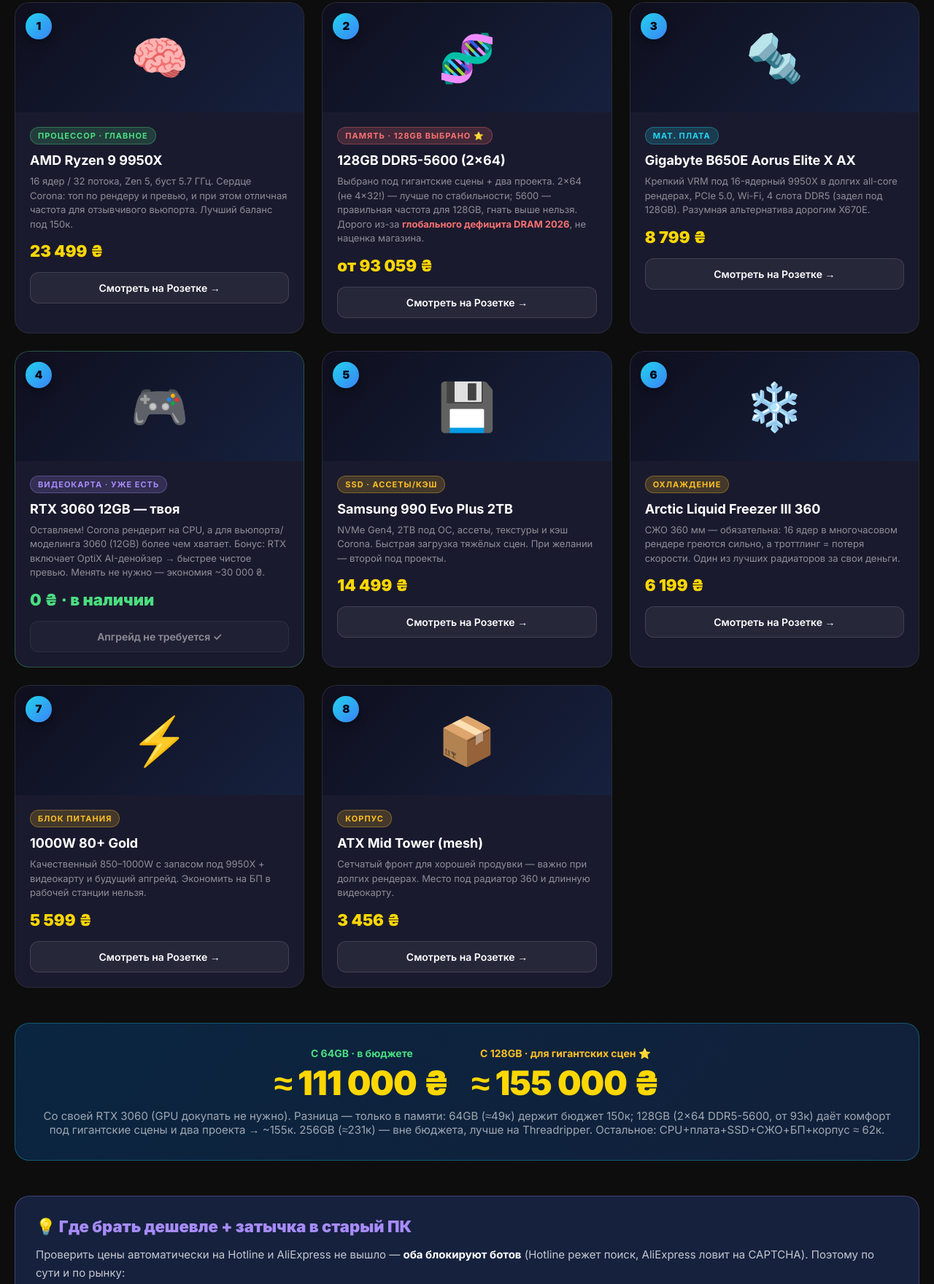
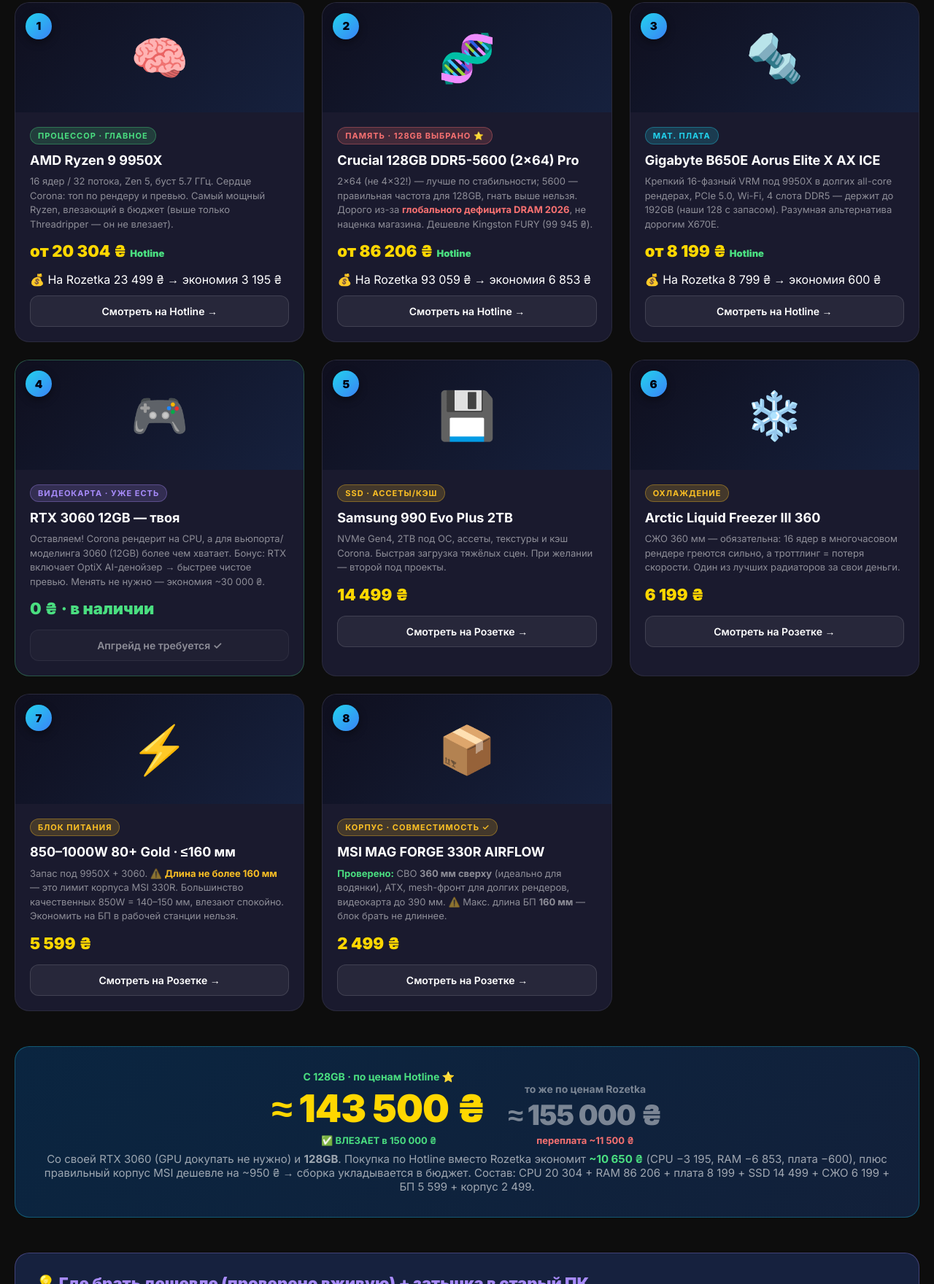
Before and after one commit to viktormoskalev07/misha-coder, a website: page index.html in a window 1280 px wide. Shown: the part 1506-3266 px from the top of the page at 73% size. Drawn offline with Linux system fonts and the light colour scheme.

Commit message:
Цены Hotline (проверены вживую) + корпус с подтверждённой совместимостью → 143.5к, влезли в бюджет
Hotline vs Rozetka (живые страницы товаров, поиск блокирует ботов):
- CPU 9950X: от 20 304₴ vs 23 499₴ → −3 195₴
- RAM Crucial 128GB 2×64 5600: от 86 206₴ vs 93 059₴ → −6 853₴ (Kingston дороже — 99 945₴)
- Плата B650E Aorus: от 8 199₴ vs 8 799₴ → −600₴
- Итого экономия ~10 650₴

Корпус — проверена совместимость с СВО 360 и БП:
- Cougar MX360 ОТКЛОНЁН: «360» это имя модели, сверху только 240мм (ловушка)
- Выбран MSI MAG FORGE 330R AIRFLOW 2 499₴: СВО 360 сверху, ATX, mesh, GPU до 390мм
- ⚠️ лимит длины БП 160мм → отражено в карточке БП

Итог с 128GB: ≈143 500₴ — влезает в 150к (было 155к)
Развенчано: 128GB за 37к в выдаче Hotline — устаревший кэш, вживую 86-100к

```diff
--- a/index.html
+++ b/index.html
@@ -133,42 +133,45 @@
   </div>
 
   <!-- КОМПОНЕНТЫ -->
-  <div class="category-title">🧩 Сборка <span>реальные цены Rozetka · июль 2026</span></div>
+  <div class="category-title">🧩 Сборка <span>цены проверены вживую: Hotline vs Rozetka · июль 2026</span></div>
   <div class="grid">
 
-    <div class="card" onclick="window.open('https://rozetka.com.ua/ua/search/?text=AMD%20Ryzen%209%209950X','_blank')">
+    <div class="card" onclick="window.open('https://hotline.ua/ua/computer-processory/amd-ryzen-9-9950x-100-100001277wof/','_blank')">
       <div class="ticket-number">1</div>
       <div class="part-icon">🧠</div>
       <div class="card-body">
         <span class="badge b-cpu">Процессор · главное</span>
         <div class="card-name">AMD Ryzen 9 9950X</div>
-        <div class="card-desc">16 ядер / 32 потока, Zen 5, буст 5.7 ГГц. Сердце Corona: топ по рендеру и превью, и при этом отличная частота для отзывчивого вьюпорта. Лучший баланс под 150к.</div>
-        <div class="card-price">23 499 ₴</div>
-        <a class="card-link" href="https://rozetka.com.ua/ua/search/?text=AMD%20Ryzen%209%209950X" target="_blank" onclick="event.stopPropagation()">Смотреть на Розетке →</a>
+        <div class="card-desc">16 ядер / 32 потока, Zen 5, буст 5.7 ГГц. Сердце Corona: топ по рендеру и превью. Самый мощный Ryzen, влезающий в бюджет (выше только Threadripper — он не влезает).</div>
+        <div class="card-price">от 20 304 ₴ <span style="font-size:13px;color:#4ade80">Hotline</span></div>
+        <div class="stock stock-in" style="margin-bottom:12px">💰 На Rozetka 23 499 ₴ → экономия 3 195 ₴</div>
+        <a class="card-link" href="https://hotline.ua/ua/computer-processory/amd-ryzen-9-9950x-100-100001277wof/" target="_blank" onclick="event.stopPropagation()">Смотреть на Hotline →</a>
       </div>
     </div>
 
-    <div class="card" onclick="window.open('https://rozetka.com.ua/ua/search/?text=DDR5%2064GB%206000%20Patriot%20Viper','_blank')">
+    <div class="card" onclick="window.open('https://hotline.ua/ua/computer-moduli-pamyati-dlya-pk-i-noutbukov/crucial-128-gb-2x64gb-5600-mhz-ddr5-pro-cp2k64g56c46u5/','_blank')">
       <div class="ticket-number">2</div>
       <div class="part-icon">🧬</div>
       <div class="card-body">
         <span class="badge b-ram">Память · 128GB выбрано ⭐</span>
-        <div class="card-name">128GB DDR5-5600 (2×64)</div>
-        <div class="card-desc">Выбрано под гигантские сцены + два проекта. 2×64 (не 4×32!) — лучше по стабильности; 5600 — правильная частота для 128GB, гнать выше нельзя. Дорого из-за <b style="color:#f87171">глобального дефицита DRAM 2026</b>, не наценка магазина.</div>
-        <div class="card-price">от 93 059 ₴</div>
-        <a class="card-link" href="https://rozetka.com.ua/ua/search/?text=DDR5%2064GB%206000%20Patriot%20Viper" target="_blank" onclick="event.stopPropagation()">Смотреть на Розетке →</a>
+        <div class="card-name">Crucial 128GB DDR5-5600 (2×64) Pro</div>
+        <div class="card-desc">2×64 (не 4×32!) — лучше по стабильности; 5600 — правильная частота для 128GB, гнать выше нельзя. Дорого из-за <b style="color:#f87171">глобального дефицита DRAM 2026</b>, не наценка магазина. Дешевле Kingston FURY (99 945 ₴).</div>
+        <div class="card-price">от 86 206 ₴ <span style="font-size:13px;color:#4ade80">Hotline</span></div>
+        <div class="stock stock-in" style="margin-bottom:12px">💰 На Rozetka 93 059 ₴ → экономия 6 853 ₴</div>
+        <a class="card-link" href="https://hotline.ua/ua/computer-moduli-pamyati-dlya-pk-i-noutbukov/crucial-128-gb-2x64gb-5600-mhz-ddr5-pro-cp2k64g56c46u5/" target="_blank" onclick="event.stopPropagation()">Смотреть на Hotline →</a>
       </div>
     </div>
 
-    <div class="card" onclick="window.open('https://hard.rozetka.com.ua/ua/gigabyte-b650e-aorus-elite-x-ax-ice/p419124102/','_blank')">
+    <div class="card" onclick="window.open('https://hotline.ua/ua/computer-materinskie-platy/gigabyte-b650e-aorus-elite-x-ax-ice/','_blank')">
       <div class="ticket-number">3</div>
       <div class="part-icon">🔩</div>
       <div class="card-body">
         <span class="badge b-mb">Мат. плата</span>
-        <div class="card-name">Gigabyte B650E Aorus Elite X AX</div>
-        <div class="card-desc">Крепкий VRM под 16-ядерный 9950X в долгих all-core рендерах, PCIe 5.0, Wi-Fi, 4 слота DDR5 (задел под 128GB). Разумная альтернатива дорогим X670E.</div>
-        <div class="card-price">8 799 ₴</div>
-        <a class="card-link" href="https://hard.rozetka.com.ua/ua/gigabyte-b650e-aorus-elite-x-ax-ice/p419124102/" target="_blank" onclick="event.stopPropagation()">Смотреть на Розетке →</a>
+        <div class="card-name">Gigabyte B650E Aorus Elite X AX ICE</div>
+        <div class="card-desc">Крепкий 16-фазный VRM под 9950X в долгих all-core рендерах, PCIe 5.0, Wi-Fi, 4 слота DDR5 — держит до 192GB (наши 128 с запасом). Разумная альтернатива дорогим X670E.</div>
+        <div class="card-price">от 8 199 ₴ <span style="font-size:13px;color:#4ade80">Hotline</span></div>
+        <div class="stock stock-in" style="margin-bottom:12px">💰 На Rozetka 8 799 ₴ → экономия 600 ₴</div>
+        <a class="card-link" href="https://hotline.ua/ua/computer-materinskie-platy/gigabyte-b650e-aorus-elite-x-ax-ice/" target="_blank" onclick="event.stopPropagation()">Смотреть на Hotline →</a>
       </div>
     </div>
 
@@ -213,22 +216,22 @@
       <div class="part-icon">⚡</div>
       <div class="card-body">
         <span class="badge b-etc">Блок питания</span>
-        <div class="card-name">1000W 80+ Gold</div>
-        <div class="card-desc">Качественный 850–1000W с запасом под 9950X + видеокарту и будущий апгрейд. Экономить на БП в рабочей станции нельзя.</div>
+        <div class="card-name">850–1000W 80+ Gold · ≤160 мм</div>
+        <div class="card-desc">Запас под 9950X + 3060. ⚠️ <b style="color:#fbbf24">Длина не более 160 мм</b> — это лимит корпуса MSI 330R. Большинство качественных 850W = 140–150 мм, влезают спокойно. Экономить на БП в рабочей станции нельзя.</div>
         <div class="card-price">5 599 ₴</div>
         <a class="card-link" href="https://rozetka.com.ua/ua/search/?text=%D0%B1%D0%BB%D0%BE%D0%BA%20%D0%B6%D0%B8%D0%B2%D0%BB%D0%B5%D0%BD%D0%BD%D1%8F%201000W%2080%20Plus" target="_blank" onclick="event.stopPropagation()">Смотреть на Розетке →</a>
       </div>
     </div>
 
-    <div class="card" onclick="window.open('https://rozetka.com.ua/ua/search/?text=%D0%BA%D0%BE%D1%80%D0%BF%D1%83%D1%81%20ATX%20Mid%20Tower%20mesh','_blank')">
+    <div class="card" onclick="window.open('https://hard.rozetka.com.ua/ua/msi-mag-forge-330r-airflow/p578568889/','_blank')">
       <div class="ticket-number">8</div>
       <div class="part-icon">📦</div>
       <div class="card-body">
-        <span class="badge b-etc">Корпус</span>
-        <div class="card-name">ATX Mid Tower (mesh)</div>
-        <div class="card-desc">Сетчатый фронт для хорошей продувки — важно при долгих рендерах. Место под радиатор 360 и длинную видеокарту.</div>
-        <div class="card-price">3 456 ₴</div>
-        <a class="card-link" href="https://rozetka.com.ua/ua/search/?text=%D0%BA%D0%BE%D1%80%D0%BF%D1%83%D1%81%20ATX%20Mid%20Tower%20mesh" target="_blank" onclick="event.stopPropagation()">Смотреть на Розетке →</a>
+        <span class="badge b-etc">Корпус · совместимость ✓</span>
+        <div class="card-name">MSI MAG FORGE 330R AIRFLOW</div>
+        <div class="card-desc"><b style="color:#4ade80">Проверено:</b> СВО <b>360 мм сверху</b> (идеально для водянки), ATX, mesh-фронт для долгих рендеров, видеокарта до 390 мм. ⚠️ Макс. длина БП <b>160 мм</b> — блок брать не длиннее.</div>
+        <div class="card-price">2 499 ₴</div>
+        <a class="card-link" href="https://hard.rozetka.com.ua/ua/msi-mag-forge-330r-airflow/p578568889/" target="_blank" onclick="event.stopPropagation()">Смотреть на Розетке →</a>
       </div>
     </div>
 
@@ -238,24 +241,28 @@
   <div class="total">
     <div style="display:flex; gap:30px; justify-content:center; flex-wrap:wrap; align-items:flex-end">
       <div>
-        <div style="font-size:14px; color:#4ade80; font-weight:700; margin-bottom:4px">С 64GB · в бюджете</div>
-        <div class="sum" style="font-size:clamp(30px,6vw,46px)">≈ 111 000 ₴</div>
+        <div style="font-size:14px; color:#4ade80; font-weight:700; margin-bottom:4px">С 128GB · по ценам Hotline ⭐</div>
+        <div class="sum" style="font-size:clamp(32px,7vw,52px)">≈ 143 500 ₴</div>
+        <div style="font-size:13px;color:#4ade80;font-weight:700;margin-top:4px">✅ ВЛЕЗАЕТ в 150 000 ₴</div>
       </div>
       <div>
-        <div style="font-size:14px; color:#fbbf24; font-weight:700; margin-bottom:4px">С 128GB · для гигантских сцен ⭐</div>
-        <div class="sum" style="font-size:clamp(30px,6vw,46px)">≈ 155 000 ₴</div>
+        <div style="font-size:14px; color:rgba(255,255,255,0.45); font-weight:700; margin-bottom:4px">то же по ценам Rozetka</div>
+        <div class="sum" style="font-size:clamp(26px,5vw,38px); color:rgba(255,255,255,0.45)">≈ 155 000 ₴</div>
+        <div style="font-size:13px;color:#f87171;font-weight:700;margin-top:4px">переплата ~11 500 ₴</div>
       </div>
     </div>
-    <div class="cap">Со своей RTX 3060 (GPU докупать не нужно). Разница — только в памяти: 64GB (≈49к) держит бюджет 150к; 128GB (2×64 DDR5-5600, от 93к) даёт комфорт под гигантские сцены и два проекта → ~155к. 256GB (≈231к) — вне бюджета, лучше на Threadripper. Остальное: CPU+плата+SSD+СЖО+БП+корпус ≈ 62к.</div>
+    <div class="cap">Со своей RTX 3060 (GPU докупать не нужно) и <b>128GB</b>. Покупка по Hotline вместо Rozetka экономит <b style="color:#4ade80">~10 650 ₴</b> (CPU −3 195, RAM −6 853, плата −600), плюс правильный корпус MSI дешевле на ~950 ₴ → сборка укладывается в бюджет. Состав: CPU 20 304 + RAM 86 206 + плата 8 199 + SSD 14 499 + СЖО 6 199 + БП 5 599 + корпус 2 499.</div>
   </div>
 
   <!-- ГДЕ ДЕШЕВЛЕ + ЗАТЫЧКА -->
   <div class="analysis" style="border-color:rgba(167,139,250,0.3); margin-bottom:44px">
-    <h2 style="color:#a78bfa">💡 Где брать дешевле + затычка в старый ПК</h2>
-    <p>Проверить цены автоматически на Hotline и AliExpress не вышло — <b>оба блокируют ботов</b> (Hotline режет поиск, AliExpress ловит на CAPTCHA). Поэтому по сути и по рынку:</p>
-    <p>🔴 <b style="color:#f87171">RAM — дорого ВЕЗДЕ.</b> Скачок DDR5 2026 глобальный (дефицит AI/HBM). На AliExpress и Hotline память тоже вздута — это <b>не наценка Розетки</b>, сэкономить не выйдет.</p>
-    <p>🔵 <b style="color:#22d3ee">Плата / БП / корпус / кулер — вот тут Розетка реально +15–40%.</b> Именно здесь твои «40%». Гоняй эти позиции через <a href="https://hotline.ua/ua/computer/" target="_blank" style="color:#22d3ee">Hotline.ua</a> и бери самый дешёвый магазин.</p>
-    <p>🟡 <b style="color:#fbbf24">CPU — НЕ на AliExpress.</b> Дорогие процы там часто перемаркированные/поддельные + растаможка (~+30% от €150) + нет гарантии. 9950X бери локально по Hotline-минимуму.</p>
+    <h2 style="color:#a78bfa">💡 Где брать дешевле (проверено вживую) + затычка в старый ПК</h2>
+    <p>Цены сверены <b>вживую на Hotline</b> (его поиск блокирует ботов, но страницы товаров читаются). Итог — <b style="color:#4ade80">Hotline дешевле Rozetka на ~10 650 ₴</b>:</p>
+    <p>✅ <b style="color:#4ade80">CPU 9950X:</b> Hotline от <b>20 304 ₴</b> vs Rozetka 23 499 ₴ → <b>−3 195 ₴ (13.6%)</b>. Тут Розетка правда накручивает.</p>
+    <p>✅ <b style="color:#4ade80">RAM 128GB Crucial 2×64:</b> Hotline от <b>86 206 ₴</b> vs Rozetka 93 059 ₴ → <b>−6 853 ₴</b>. (Kingston FURY дороже — 99 945 ₴.)</p>
+    <p>✅ <b style="color:#4ade80">Плата B650E Aorus:</b> Hotline от <b>8 199 ₴</b> vs Rozetka 8 799 ₴ → −600 ₴.</p>
+    <p>🔴 <b style="color:#f87171">Но 128GB за 80к — уже не найти.</b> Дефицит DRAM 2026 реален: в поисковой выдаче Hotline светится старая цена ~37к, но <b>вживую это 86–100к</b> — кэш устарел. Минимум по рынку сейчас ≈86к.</p>
+    <p>🟡 <b style="color:#fbbf24">CPU — НЕ на AliExpress.</b> Дорогие процы там часто перемаркированные/поддельные + растаможка (~+30% от €150) + нет гарантии. AliExpress вообще закрыт CAPTCHA для проверки. Бери локально по Hotline.</p>
     <p style="margin-top:14px; padding-top:14px; border-top:1px solid rgba(255,255,255,0.1)">🔌 <b>Затычка в старый ПК</b> (3060 переезжает в новый): <b>сначала проверь встроенное видео</b> — если в старом Intel с iGPU или Ryzen APU (G-серия), видеовыход на плате работает и <b>GPU вообще не нужна</b>. Если нет — дешевле и быстрее <b>б/у GT 610/710/210 на OLX за ~100–250 грн ($3–6)</b>. На AliExpress «за $5» — только б/у; новая GT 710 там ~$25–35 + доставка/ожидание.</p>
   </div>
 
```
Also changed, not shown: screenshots/pc-full.png.
